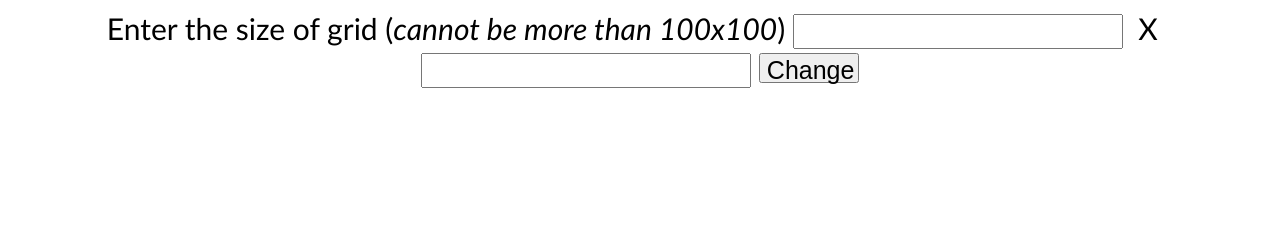
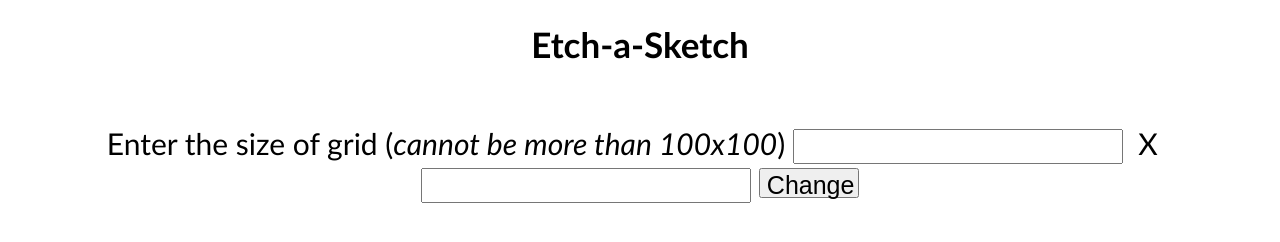
Before and after one commit to Aleena1802/Etch-a-Sketch, a plain HTML site: page src/index.html in a window 1280 px wide. Drawn offline with Linux system fonts and the light colour scheme.

Commit message:
added a heading for the game

```diff
--- a/src/index.html
+++ b/src/index.html
@@ -7,6 +7,7 @@
     <link rel="stylesheet" href="index.css">
 </head>
 <body>
+    <h1 style="font-size: 35px; text-align: center; margin-bottom: 60px;">Etch-a-Sketch</h1>
     <div class="inputField">
     <label>Enter the size of grid (<em>cannot be more than 100x100</em>)</label>
     <input type="text" id="height1"> &nbsp;<span>X</span> &nbsp;<input type="text" id="width1">
```
